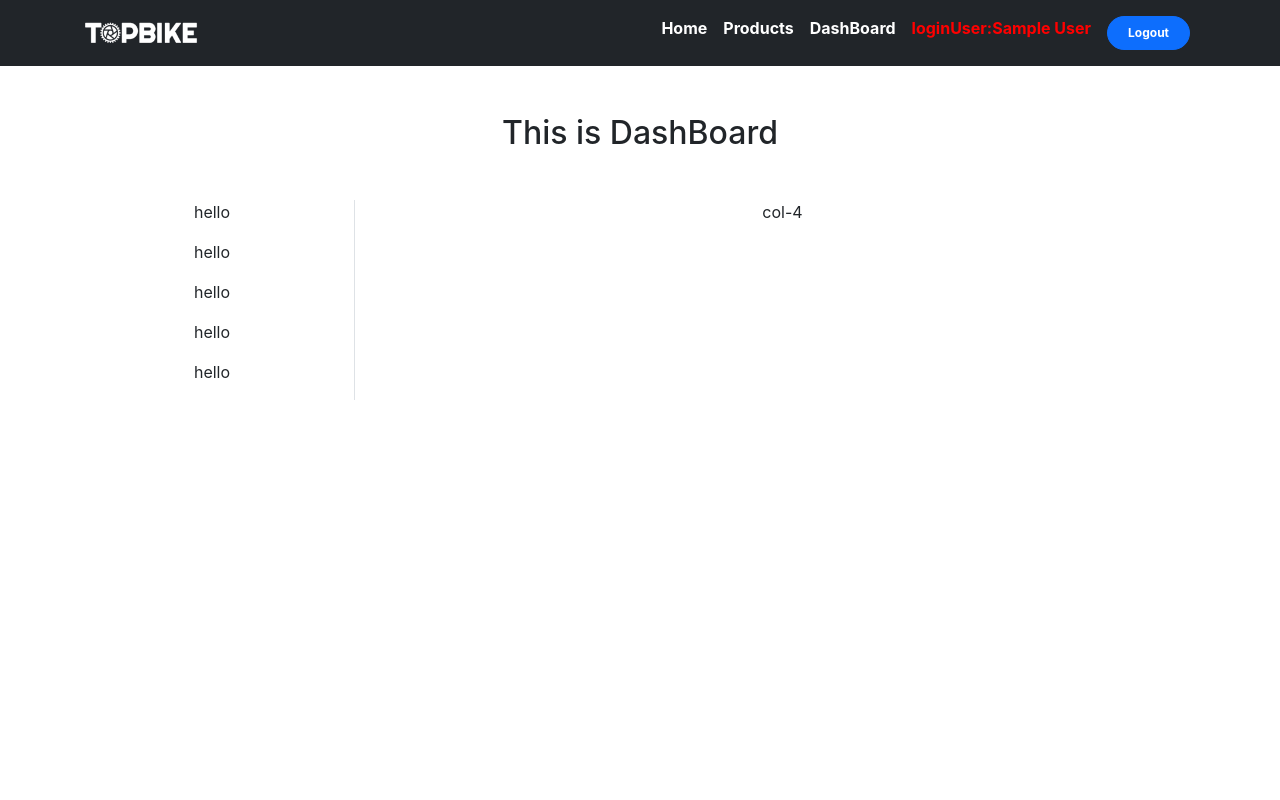
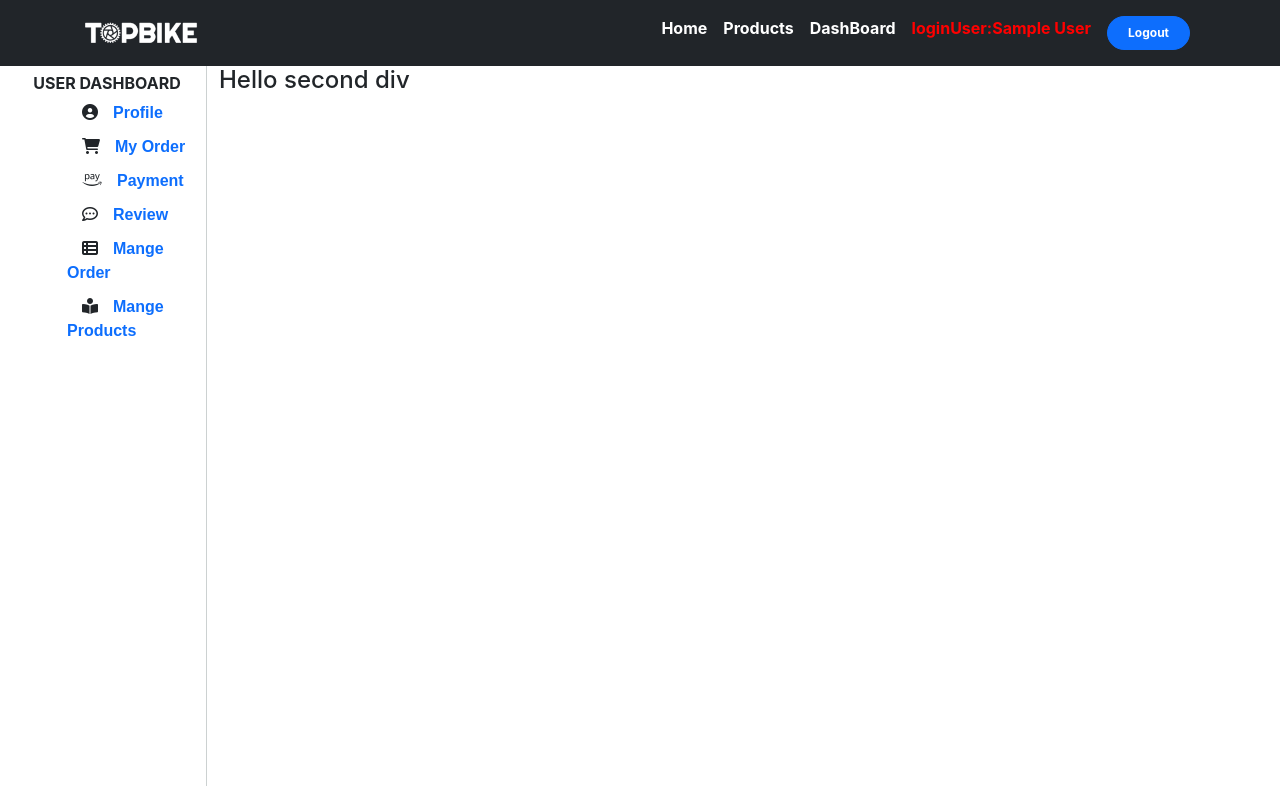
Before and after one commit to rimonhossain12/bycycle-web-site-client, a React (Create React App) app: page /dashboard in a window 1280 px wide. Shown: the top 800 px of the page. Built offline with nearby package versions, Linux system fonts and the light colour scheme; no server answers; sample sign-in values are in the browser's storage.

Commit message:
font awesome added

```diff
--- a/public/index.html
+++ b/public/index.html
@@ -18,6 +18,9 @@
       integrity="sha384-1BmE4kWBq78iYhFldvKuhfTAU6auU8tT94WrHftjDbrCEXSU1oBoqyl2QvZ6jIW3" crossorigin="anonymous">
 
     <link rel="manifest" href="%PUBLIC_URL%/manifest.json" />
+    <link rel="stylesheet" href="https://cdnjs.cloudflare.com/ajax/libs/font-awesome/6.0.0-beta3/css/all.min.css"
+      integrity="sha512-Fo3rlrZj/k7ujTnHg4CGR2D7kSs0v4LLanw2qksYuRlEzO+tcaEPQogQ0KaoGN26/zrn20ImR1DfuLWnOo7aBA=="
+      crossorigin="anonymous" referrerpolicy="no-referrer" />
     <!--
       Notice the use of %PUBLIC_URL% in the tags above.
       It will be replaced with the URL of the `public` folder during the build.
--- /dev/null
+++ b/src/Pages/DashBoard/DashBoard/DashBoard.css
@@ -0,0 +1,43 @@
+.dashboard {
+    margin: 0px;
+    padding: 0px;
+}
+
+.dashboard-container {
+    margin-left: 5px;
+    margin-right: 15px;
+
+}
+
+.link-div {
+    border-right: 1px solid #CCD1D1;
+    height: 90vh;
+}
+
+.link-div * {
+    margin-left: 15px;
+}
+
+.item-div * {
+    translate: (-50%, -50%);
+}
+
+ul {
+    list-style: none;
+}
+
+ul li {
+    margin-bottom: 10px;
+    text-decoration: none;
+    font-family: 'Questrial',
+        sans-serif;
+    font-weight: bold;
+}
+
+ul li .list-style {
+    text-decoration: none;
+    font-family: 'Questrial',
+        sans-serif;
+    font-weight: bold;
+    column-rule: rgba(205, 92, 92, 0.151);
+}
--- a/src/Pages/DashBoard/DashBoard/DashBoard.js
+++ b/src/Pages/DashBoard/DashBoard/DashBoard.js
@@ -1,23 +1,53 @@
 import React from 'react';
+import { Link, useRouteMatch } from 'react-router-dom';
 import Banner from '../../Home/Banner/Banner';
+import Footer from '../../Shared/Footer/Footer';
+import './DashBoard.css';
 
 const DashBoard = () => {
+    const { path, url } = useRouteMatch();
     return (
-        <div>
+        <div className='dashboard'>
             <Banner />
-            <h2 className="my-5">This is DashBoard</h2>
-            <div class="container-sm mt-5">
+            <div class="dashboard-container">
                 <div class="row">
-                    <div class="col-3 border-end">
-                       <p>hello</p>
-                       <p>hello</p>
-                       <p>hello</p>
-                       <p>hello</p>
-                       <p>hello</p>
+                    <div class="col-sm-12 col-md-2 col-lg-2 text-start link-div">
+                        <h6 className='text-uppercase fw-bold mt-2 text-center'>User Dashboard</h6>
+                        <ul>
+                            <li>
+                                <i class="fas fa-user-circle" style={{color:'dark'}}></i>
+                                <Link to={`${url}/rendering`} className='list-style'>Profile</Link>
+                            </li>
+                            <li>
+                                <i class="fas fa-shopping-cart"></i>
+                                <Link to={`${url}/components`} className='list-style'>My Order</Link>
+                            </li>
+                            <li>
+                                <i class="fab fa-amazon-pay"></i>
+                                <Link to={`${url}/props-v-state`} className='list-style'>Payment</Link>
+                            </li>
+                            <li>
+                                <i class="far fa-comment-dots"></i>
+                                <Link to={`${url}/props-v-state`} className='list-style' >Review</Link>
+                            </li>
+                            <li>
+                                <i class="fas fa-th-list"></i>
+                                <Link to={`${url}/props-v-state`} className='list-style' >Mange Order</Link>
+                            </li>
+                            <li>
+                                <i class="fas fa-book-reader"></i>
+                                <Link to={`${url}/props-v-state`} className='list-style' >Mange Products</Link>
+                            </li>
+                        </ul>
                     </div>
-                    <div class="col-9">col-4</div>
+                    <div className="col-sm-12 col-md-10 col-lg-10 text-start item-div">
+                        <div>
+                            <h4> Hello second div</h4>
+                        </div>
+                    </div>
                 </div>
             </div>
+            <Footer/>
         </div>
     );
 };
--- a/src/Pages/Home/Products/Products.js
+++ b/src/Pages/Home/Products/Products.js
@@ -22,7 +22,7 @@ const Products = () => {
             <div className='mt-5'>
                 <h4 className='text-center text-capitalize fw-bold mb-5 pb-5' style={{ color: '#99A3A4' }}>
                     <Zoom bottom cascade>
-                        Wonderful BiCycle Collection in the world: {products.length}
+                        Wonderful BiCycle Collection in the world
                     </Zoom>
                 </h4>
 
```
Also changed, not shown: src/Pages/DashBoard/LogOut/LogOut.js (added, +11 -0 lines), src/Pages/DashBoard/MangleAllOrder/MangeAllOrder.js (added, +11 -0 lines), src/Pages/DashBoard/Payment/Payment.js (added, +11 -0 lines), src/Pages/DashBoard/Review/Review.js (added, +11 -0 lines), src/Pages/DashBoard/AddProduct/AddProduct.js (renamed from src/Pages/Home/AddProduct/AddProduct.js), src/Pages/DashBoard/AddProduct/AddProducts.css (renamed from src/Pages/Home/AddProduct/AddProducts.css).
